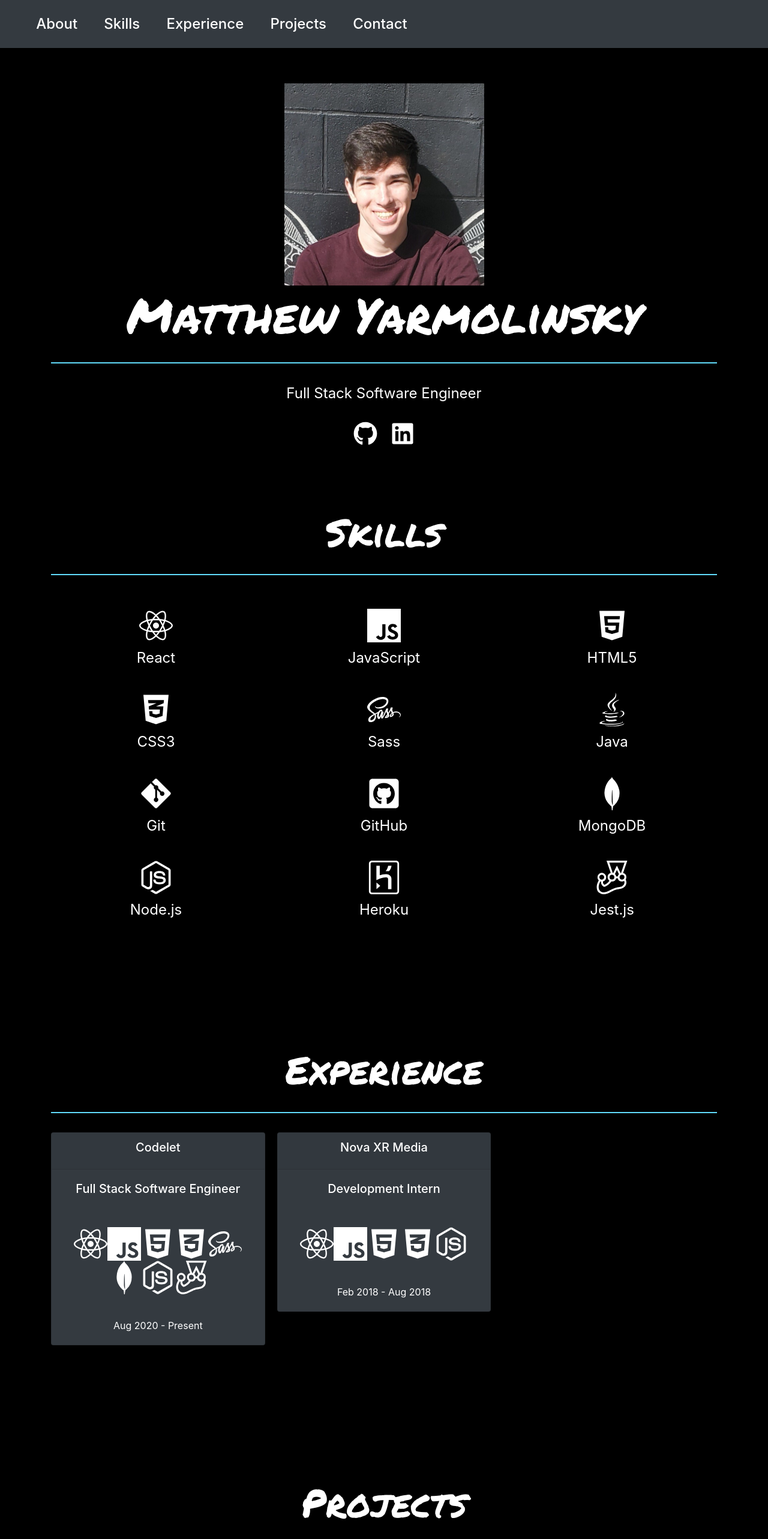
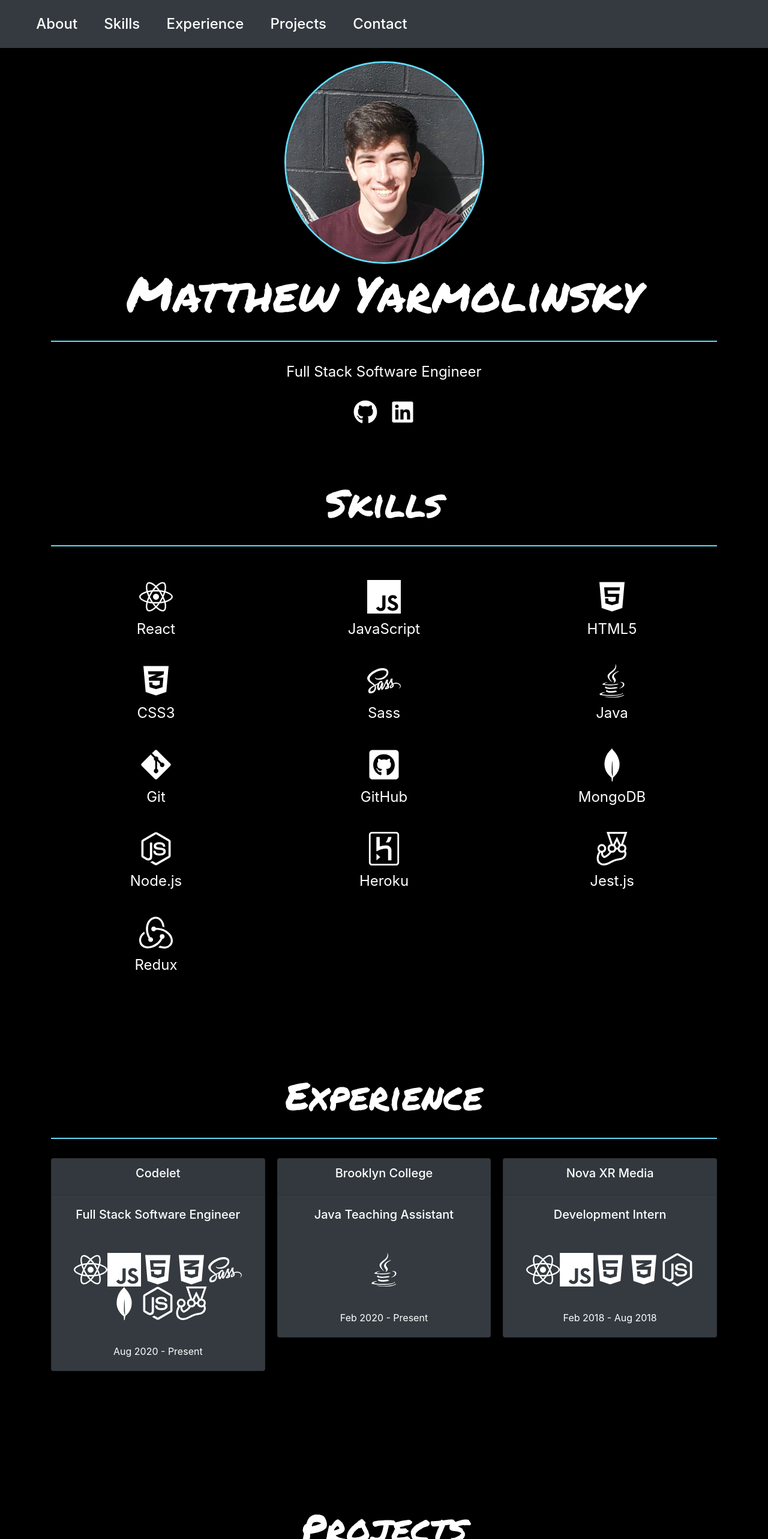
Before and after one commit to myarmolinsky/Portfolio, a React (Create React App) app: page / in a window 1280 px wide. Shown: the top 2566 px of the page at 60% size. Built offline with nearby package versions, Linux system fonts and the light colour scheme.

Commit message:
Updated Profile picture and Experience

```diff
--- a/src/components/About.js
+++ b/src/components/About.js
@@ -5,18 +5,18 @@ import pfp from "../assets/images/pfp.jpg";
 
 const About = () => {
   return (
-    <header
+    <section
       id="about"
       className="d-flex flex-column min-vh-100 justify-content-center"
     >
       <div className="container text-center">
-        <img className="pfp" src={pfp} alt="Matthew Yarmolinsky" />
+        <img src={pfp} alt={name} />
         <h1>{name}</h1>
         <hr />
         <p>Full Stack Software Engineer</p>
         <SocialLinks />
       </div>
-    </header>
+    </section>
   );
 };
 
--- a/src/components/Contact.js
+++ b/src/components/Contact.js
@@ -2,10 +2,8 @@ import { email, name } from "../data";
 import pfp from "../assets/images/pfp.jpg";
 
 const Contact = () => {
-  const newTheme = `d-flex flex-column justify-content-center`;
-
   return (
-    <section id="contact" className={newTheme}>
+    <section id="contact" className="d-flex flex-column justify-content-center">
       <div className="container text-center">
         <h2>Contact</h2>
         <hr />
--- a/src/components/NavBar.js
+++ b/src/components/NavBar.js
@@ -11,8 +11,8 @@ const NavBar = () => {
           <Link
             className="text-white"
             to="about"
-            smooth={true}
-            spy={true}
+            smooth
+            spy
             activeClass="active"
           >
             About
@@ -22,8 +22,8 @@ const NavBar = () => {
           <Link
             className="text-white"
             to="skills"
-            smooth={true}
-            spy={true}
+            smooth
+            spy
             activeClass="active"
           >
             Skills
@@ -33,8 +33,8 @@ const NavBar = () => {
           <Link
             className="text-white"
             to="experience"
-            smooth={true}
-            spy={true}
+            smooth
+            spy
             activeClass="active"
           >
             Experience
@@ -44,8 +44,8 @@ const NavBar = () => {
           <Link
             className="text-white"
             to="projects"
-            smooth={true}
-            spy={true}
+            smooth
+            spy
             activeClass="active"
           >
             Projects
@@ -55,8 +55,8 @@ const NavBar = () => {
           <Link
             className="text-white"
             to="contact"
-            smooth={true}
-            spy={true}
+            smooth
+            spy
             activeClass="active"
           >
             Contact
--- a/src/data.js
+++ b/src/data.js
@@ -9,10 +9,16 @@ import {
   FaNodeJs,
   FaJava,
 } from "react-icons/fa";
-import { SiHeroku, SiJavascript, SiJest, SiMongodb } from "react-icons/si";
+import {
+  SiHeroku,
+  SiJavascript,
+  SiJest,
+  SiMongodb,
+  SiRedux,
+} from "react-icons/si";
 
 // Projects Images (add your images to the /assets/images directory and import below)
-import reactLogo from "./assets/images/logo.svg";
+import reactLogo from "./assets/images/reactLogo.png";
 import ponkemo from "./assets/images/ponkemo.png";
 
 export const name = "Matthew Yarmolinsky";
@@ -74,6 +80,10 @@ export const skillData = [
     icon: <SiJest className="display-4" />,
     name: "Jest.js",
   },
+  {
+    icon: <SiRedux className="display-4" />,
+    name: "Redux",
+  },
 ];
 
 /* Projects
@@ -106,6 +116,7 @@ export const projects = [
       <FaSass className="display-4" />,
       <SiMongodb className="display-4" />,
       <SiHeroku className="display-4" />,
+      <SiRedux className="display-4" />,
     ],
   },
   {
@@ -135,6 +146,12 @@ export const experiences = [
     timeline: "Aug 2020 - Present",
   },
   {
+    name: "Brooklyn College",
+    tech: [<FaJava className="display-4" />],
+    position: "Java Teaching Assistant",
+    timeline: "Feb 2020 - Present",
+  },
+  {
     name: "Nova XR Media",
     tech: [
       <FaReact className="display-4" />,
--- a/src/scss/index.scss
+++ b/src/scss/index.scss
@@ -39,11 +39,6 @@ hr {
 }
 #error {
   color: $reactBlue;
-}
-.pfp {
-  height: 30%;
-  width: 30%;
-  margin-top: 8%;
 }
 .footer {
   display: flex;
@@ -98,6 +93,13 @@ hr {
     #scroll-down {
       margin-top: 5rem;
     }
+  }
+  img {
+    margin-top: 1rem;
+    border: 0.2rem solid $reactBlue;
+    border-radius: 50%;
+    width: 30%;
+    height: auto;
   }
 }
 
```
Also changed, not shown: src/assets/images/logo.svg (deleted), src/assets/images/reactLogo.png (added).
